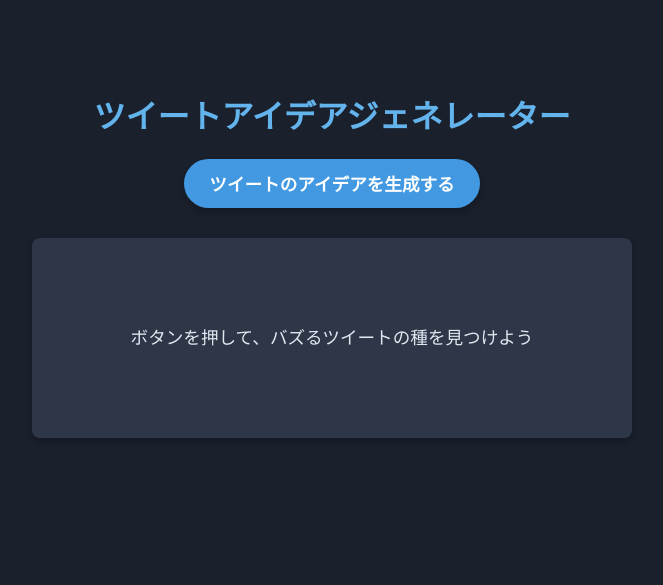
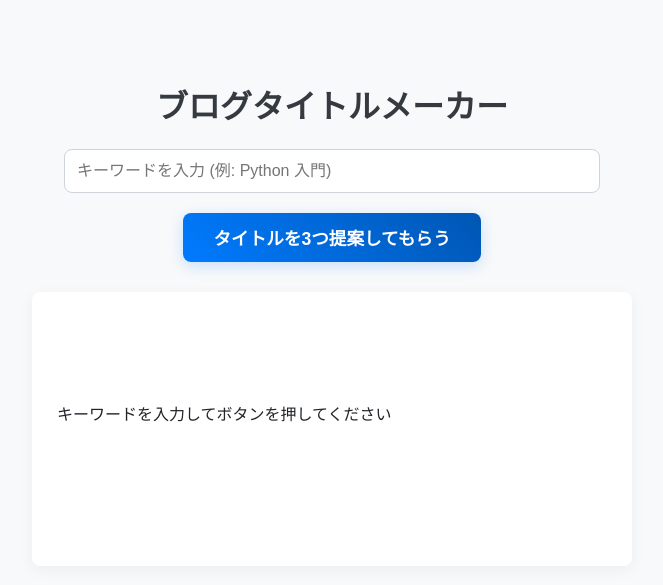
Before and after one commit to Keiichiro512/Generative-AI, a Flask app: page / in a window 1280 px wide. Shown: the top 585 px of the page, without its empty margins (308-971 px from the left). Run offline with Flask 3, Linux system fonts and the light colour scheme.

Commit message:
ブログタイトルメーカー機能を追加

```diff
--- a/app.py
+++ b/app.py
@@ -19,20 +19,20 @@ def index():
     return render_template('index.html')
 
 @app.route('/generate', methods=['POST'])
-def generate_tweet_idea():
+def generate_blog_titles():
     try:
-        # AIへの指示（プロンプト）を「ツイートアイデア」用に変更
-        prompt = """
-あなたは人気のテック系インフルエンサーです。
-「プログラミング学習」をテーマにした、多くの人に「いいね」や「リポスト」をしてもらえそうな、面白くて役立つツイートのアイデアを1つだけ生成してください。
+        # フロントエンドから送られてきたJSONデータを取得
+        data = request.get_json()
+        if not data or 'keyword' not in data:
+            return jsonify({'error': 'キーワードが指定されていません。'}), 400
 
-フォーマットは必ず以下のようにしてください。
+        keyword = data['keyword']
 
-【ツイート案】
-(ここに140字程度のツイート本文)
-
-【ハッシュタグ案】
-#プログラミング学習 #駆け出しエンジニアと繋がりたい
+        # AIへの指示（プロンプト）を入力されたキーワードを使って動的に作成
+        prompt = f"""
+「{keyword}」というキーワードをテーマにした、読者のクリックを誘うような魅力的なブログ記事のタイトルを3つ提案してください。
+それぞれ異なる切り口で、具体的な数字やパワーワード（「知らないと損」「完全ガイド」など）を入れるなど、SEO（検索エンジン最適化）も少し意識してください。
+箇条書きで、読みやすく提示してください。
 """
 
         response = model.generate_content(prompt)
@@ -42,7 +42,7 @@ def generate_tweet_idea():
         return jsonify({'result': formatted_response})
 
     except Exception as e:
-        print(f"ツイートアイデア生成中にエラー: {e}")
+        print(f"ブログタイトル生成中にエラー: {e}")
         return jsonify({'error': str(e)}), 500
 
 if __name__ == '__main__':
--- a/templates/index.html
+++ b/templates/index.html
@@ -3,73 +3,89 @@
 <head>
     <meta charset="UTF-8">
     <meta name="viewport" content="width=device-width, initial-scale=1.0">
-    <title>ツイートアイデアジェネレーター</title>
+    <title>ブログタイトルメーカー</title>
     <style>
+        @import url('https://fonts.googleapis.com/css2?family=Noto+Sans+JP:wght@400;700&display=swap');
         body {
-            font-family: -apple-system, BlinkMacSystemFont, 'Segoe UI', Roboto, 'Helvetica Neue', Arial, sans-serif;
+            font-family: 'Noto Sans JP', sans-serif;
             text-align: center;
-            margin-top: 50px;
-            background-color: #1a202c; /* ダークな背景色 */
-            color: #e2e8f0; /* 明るい文字色 */
+            margin-top: 40px;
+            background-color: #f8f9fa;
+            color: #212529;
         }
         h1 {
-            color: #63b3ed; /* 明るい青 */
+            font-weight: 700;
+            color: #343a40;
         }
         #container {
             max-width: 600px;
             margin: 0 auto;
             padding: 20px;
         }
+        #keyword-input {
+            width: 85%;
+            padding: 12px;
+            font-size: 1em;
+            border-radius: 8px;
+            border: 1px solid #ced4da;
+            margin-bottom: 20px;
+        }
         button {
-            padding: 12px 25px;
+            padding: 12px 30px;
             font-size: 1.1em;
-            font-weight: bold;
+            font-weight: 700;
             color: #fff;
-            background-color: #4299e1; /* 少し濃い青 */
+            background: linear-gradient(45deg, #007bff, #0056b3);
             border: none;
-            border-radius: 25px;
+            border-radius: 8px;
             cursor: pointer;
-            transition: background-color 0.3s, transform 0.2s;
-            box-shadow: 0 4px 6px rgba(0, 0, 0, 0.2);
+            transition: all 0.3s ease;
+            box-shadow: 0 4px 15px rgba(0, 123, 255, 0.2);
         }
         button:hover {
-            background-color: #3182ce;
-            transform: translateY(-2px);
+            transform: translateY(-3px);
+            box-shadow: 0 6px 20px rgba(0, 123, 255, 0.3);
         }
         #result-container {
             margin-top: 30px;
             padding: 25px;
-            background-color: #2d3748; /* 背景より少し明るいダーク色 */
+            background-color: #ffffff;
             border-radius: 8px;
             min-height: 150px;
-            line-height: 1.8;
-            text-align: left; /* ツイートなので左寄せに */
-            box-shadow: 0 4px 6px rgba(0, 0, 0, 0.2);
+            line-height: 2.0;
+            text-align: left;
+            box-shadow: 0 4px 15px rgba(0, 0, 0, 0.05);
             white-space: pre-wrap;
-            display: flex;
-            align-items: center;
-            justify-content: center;
-            font-size: 1.1em;
         }
         #loading {
             display: none;
-            color: #a0aec0;
+            color: #6c757d;
         }
     </style>
 </head>
 <body>
     <div id="container">
-        <h1>ツイートアイデアジェネレーター</h1>
-        <button id="generate-btn">ツイートのアイデアを生成する</button>
+        <h1>ブログタイトルメーカー</h1>
+        <input type="text" id="keyword-input" placeholder="キーワードを入力 (例: Python 入門)">
+        <br>
+        <button id="generate-btn">タイトルを3つ提案してもらう</button>
 
         <div id="result-container">
-            <p id="result-text">ボタンを押して、バズるツイートの種を見つけよう</p>
+            <p id="result-text">キーワードを入力してボタンを押してください</p>
             <p id="loading">生成中...</p>
         </div>
     </div>
 
     <script>
         document.getElementById('generate-btn').addEventListener('click', async () => {
+            const keywordInput = document.getElementById('keyword-input');
+            const keyword = keywordInput.value;
+
+            if (!keyword.trim()) {
+                alert('キーワードを入力してください！');
+                return;
+            }
+
             const resultText = document.getElementById('result-text');
             const loadingElement = document.getElementById('loading');
             const button = document.getElementById('generate-btn');
@@ -79,7 +95,13 @@
             button.disabled = true;
 
             try {
-                const response = await fetch('/generate', { method: 'POST' });
+                const response = await fetch('/generate', {
+                    method: 'POST',
+                    headers: { 'Content-Type': 'application/json' },
+                    // 入力されたキーワードをJSON形式でバックエンドに送る
+                    body: JSON.stringify({ keyword: keyword })
+                });
+
                 const data = await response.json();
 
                 if (data.result) {
```
